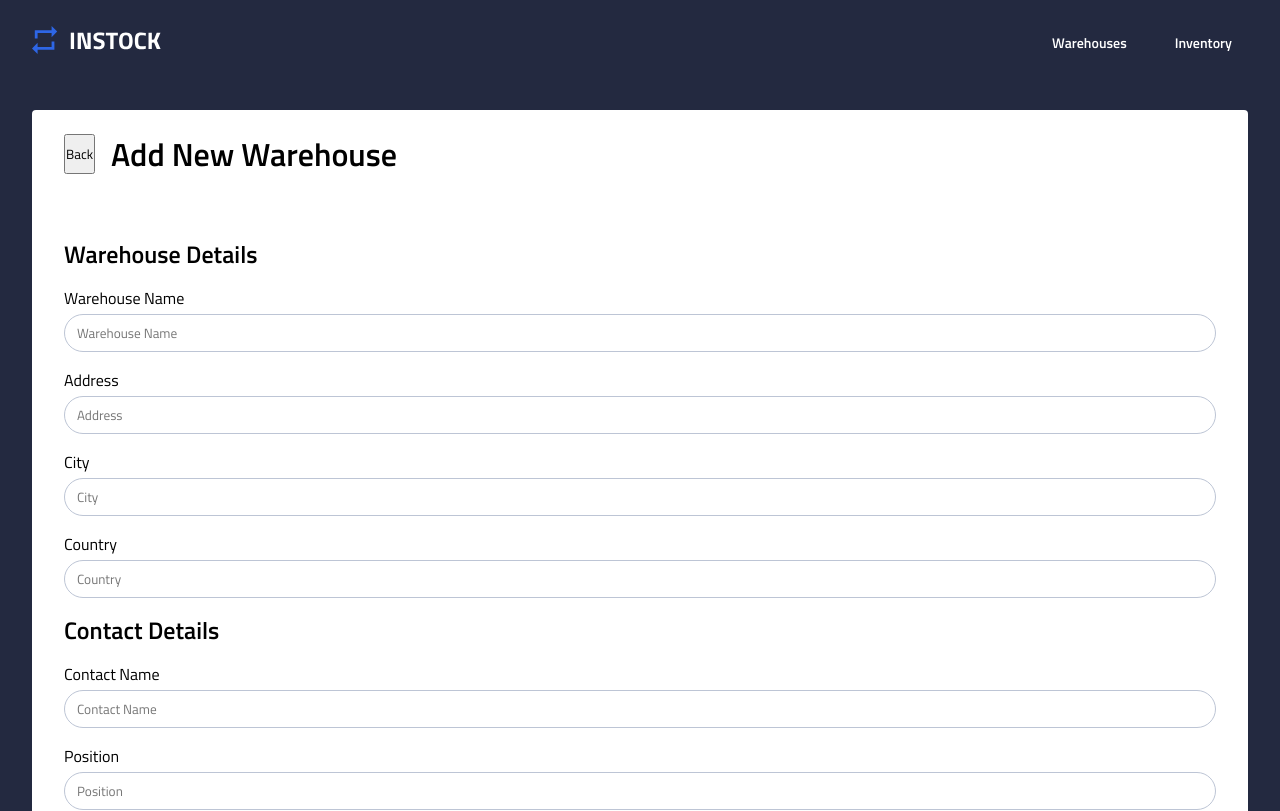
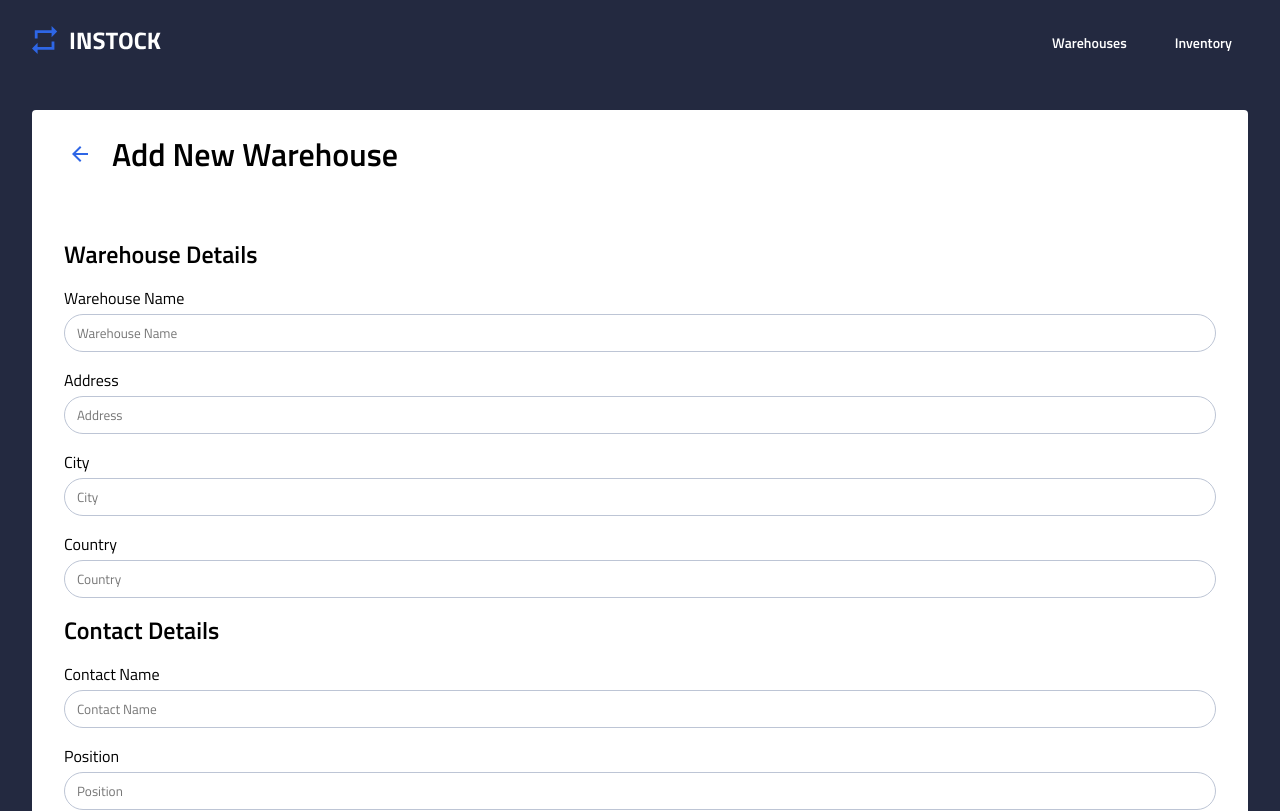
Before and after one commit to janessaperry/instock-client, a React (Vite) app: page /add in a window 1280 px wide. Shown: the top 811 px of the page. Built offline with nearby package versions, Linux system fonts and the light colour scheme; no server answers.

Commit message:
implement button component in warehouse form page

```diff
--- a/src/components/Button/Button.scss
+++ b/src/components/Button/Button.scss
@@ -9,6 +9,7 @@
   border-radius: $radius-full;
   padding: $spacing-8 $spacing-12;
   background-color: unset;
+  @include flex-row-center($spacing-8);
   transition: 0.2s ease background-color;
 
   &--primary {
@@ -38,6 +39,8 @@
   }
 
   &--icon {
+    padding: $spacing-4;
+
     &:hover {
       background-color: $color-background-light;
     }
--- a/src/pages/WarehouseFormPage/WarehouseFormPage.scss
+++ b/src/pages/WarehouseFormPage/WarehouseFormPage.scss
@@ -9,6 +9,7 @@
 
   &__header {
     @include flex-row($spacing-16);
+    align-items: center;
     @include container;
   }
 }
--- a/src/pages/WarehouseFormPage/WarehouseFormPage.tsx
+++ b/src/pages/WarehouseFormPage/WarehouseFormPage.tsx
@@ -1,10 +1,11 @@
 import { useEffect, useState } from "react";
 import { useNavigate, useParams } from "react-router-dom";
 import axios from "axios";
+import Button from "../../components/Button/Button";
+import InputText from "../../components/InputText/InputText";
+import { ArrowBackIcon } from "../../components/Icons/Icons";
 import { WarehouseDetails, WarehouseFormData } from "../../types";
-import InputText from "../../components/InputText/InputText";
 import "./WarehouseFormPage.scss";
-import Button from "../../components/Button/Button";
 
 interface WarehousesFormPageProps {
   baseApiUrl: string;
@@ -147,7 +148,11 @@ function WarehouseFormPage({ baseApiUrl, editMode }: WarehousesFormPageProps) {
   return (
     <div className="form-container">
       <header className="form-container__header">
-        <button onClick={() => navigate(-1)}>Back</button>
+        <Button
+          btnClasses="btn--icon"
+          icon={<ArrowBackIcon />}
+          handleClick={() => navigate(-1)}
+        />
         <h1 className="form-container__title">
           {editMode ? "Edit" : "Add New"} Warehouse
         </h1>
```
